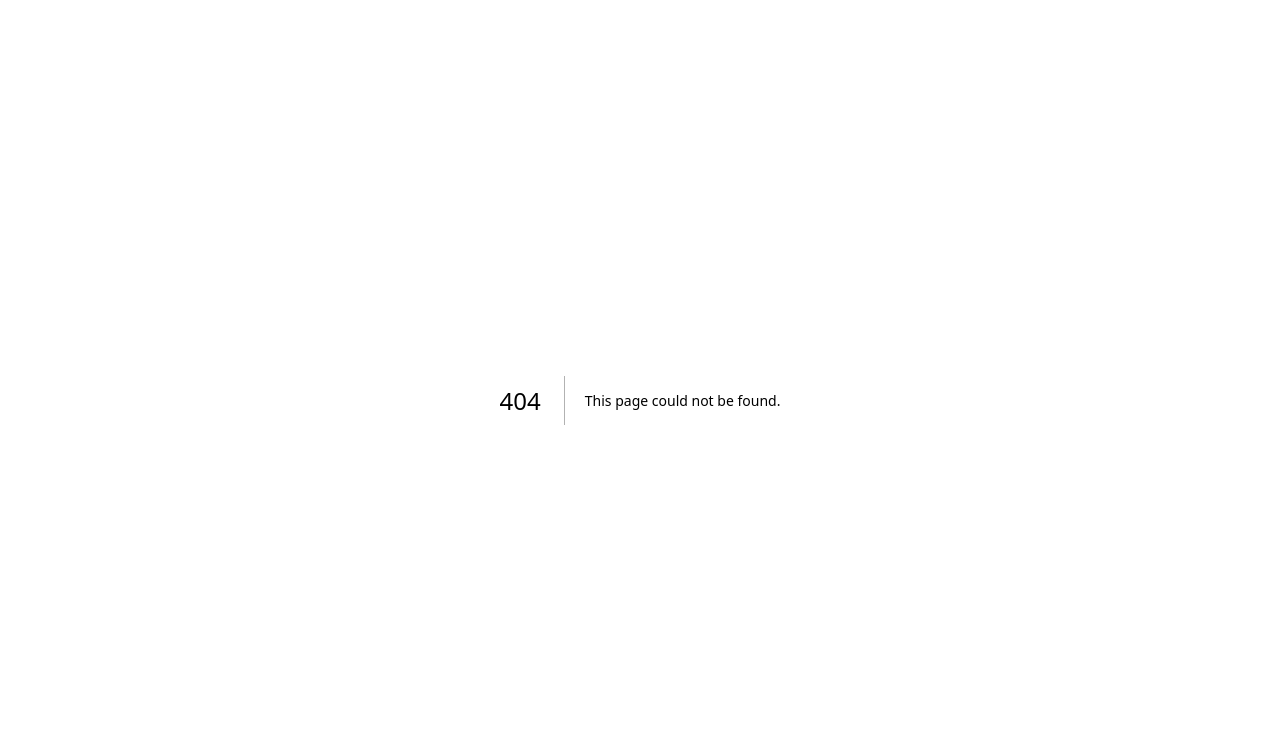
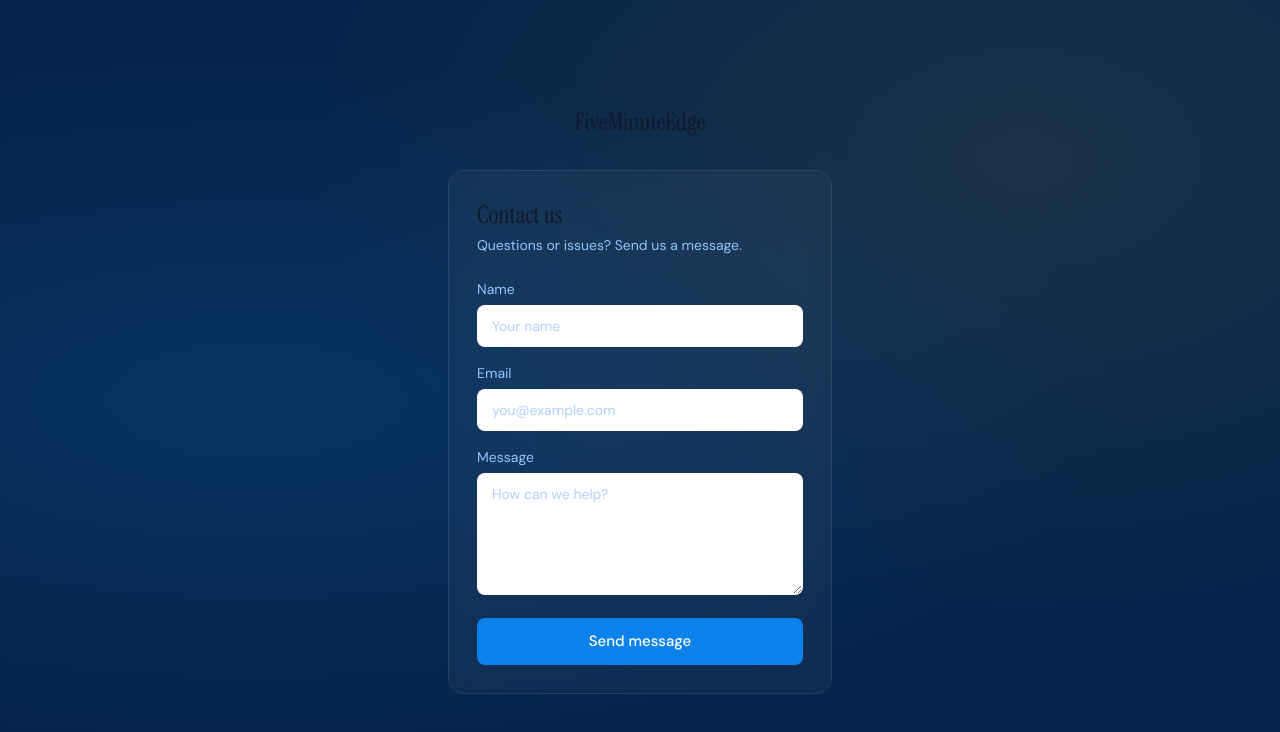
Before and after one commit to fiveminuteedge/FME, a Next.js app: page /contact in a window 1280 px wide. Before the commit this address had no page. Shown: the top 732 px of the page. Built offline with nearby package versions, Linux system fonts and the light colour scheme.

Commit message:
Create page.tsx

```diff
--- /dev/null
+++ b/app/contact/page.tsx
@@ -0,0 +1,101 @@
+'use client'
+import { useState } from 'react'
+import Link from 'next/link'
+
+export default function ContactPage() {
+  const [name, setName] = useState('')
+  const [email, setEmail] = useState('')
+  const [message, setMessage] = useState('')
+  const [loading, setLoading] = useState(false)
+  const [sent, setSent] = useState(false)
+  const [error, setError] = useState('')
+
+  const handle = async (e: React.FormEvent) => {
+    e.preventDefault()
+    setLoading(true)
+    setError('')
+
+    const res = await fetch('/api/contact', {
+      method: 'POST',
+      headers: { 'Content-Type': 'application/json' },
+      body: JSON.stringify({ name, email, message })
+    })
+
+    if (res.ok) {
+      setSent(true)
+    } else {
+      setError('Something went wrong. Please try again.')
+    }
+    setLoading(false)
+  }
+
+  return (
+    <main className="bg-hero min-h-screen flex items-center justify-center px-4">
+      <div className="w-full max-w-sm">
+        <Link href="/" className="block text-center font-display text-2xl text-gray-900 mb-8">
+          FiveMinuteEdge
+        </Link>
+
+        <div className="bg-card rounded-2xl p-7">
+          {sent ? (
+            <>
+              <h1 className="font-display text-2xl text-gray-900 mb-2">Message sent</h1>
+              <p className="text-sm text-blue-300">Thanks for reaching out — we typically respond within 2-3 business days.</p>
+            </>
+          ) : (
+            <>
+              <h1 className="font-display text-2xl text-gray-900 mb-1">Contact us</h1>
+              <p className="text-sm text-blue-300 mb-6">Questions or issues? Send us a message.</p>
+
+              <form onSubmit={handle} className="space-y-4">
+                <div>
+                  <label className="block text-sm text-blue-300 mb-1.5">Name</label>
+                  <input
+                    type="text"
+                    value={name}
+                    onChange={e => setName(e.target.value)}
+                    required
+                    className="w-full bg-white/6 border border-white/10 rounded-lg px-3.5 py-2.5 text-gray-900 text-sm placeholder-blue-400/50 focus:outline-none focus:border-blue-400 transition-colors"
+                    placeholder="Your name"
+                  />
+                </div>
+                <div>
+                  <label className="block text-sm text-blue-300 mb-1.5">Email</label>
+                  <input
+                    type="email"
+                    value={email}
+                    onChange={e => setEmail(e.target.value)}
+                    required
+                    className="w-full bg-white/6 border border-white/10 rounded-lg px-3.5 py-2.5 text-gray-900 text-sm placeholder-blue-400/50 focus:outline-none focus:border-blue-400 transition-colors"
+                    placeholder="you@example.com"
+                  />
+                </div>
+                <div>
+                  <label className="block text-sm text-blue-300 mb-1.5">Message</label>
+                  <textarea
+                    value={message}
+                    onChange={e => setMessage(e.target.value)}
+                    required
+                    rows={5}
+                    className="w-full bg-white/6 border border-white/10 rounded-lg px-3.5 py-2.5 text-gray-900 text-sm placeholder-blue-400/50 focus:outline-none focus:border-blue-400 transition-colors"
+                    placeholder="How can we help?"
+                  />
+                </div>
+
+                {error && (
+                  <div className="bg-red-500/10 border border-red-500/25 rounded-lg p-3 text-red-300 text-sm">
+                    {error}
+                  </div>
+                )}
+
+                <button type="submit" disabled={loading} className="btn-primary w-full">
+                  {loading ? 'Sending...' : 'Send message'}
+                </button>
+              </form>
+            </>
+          )}
+        </div>
+      </div>
+    </main>
+  )
+}
```
